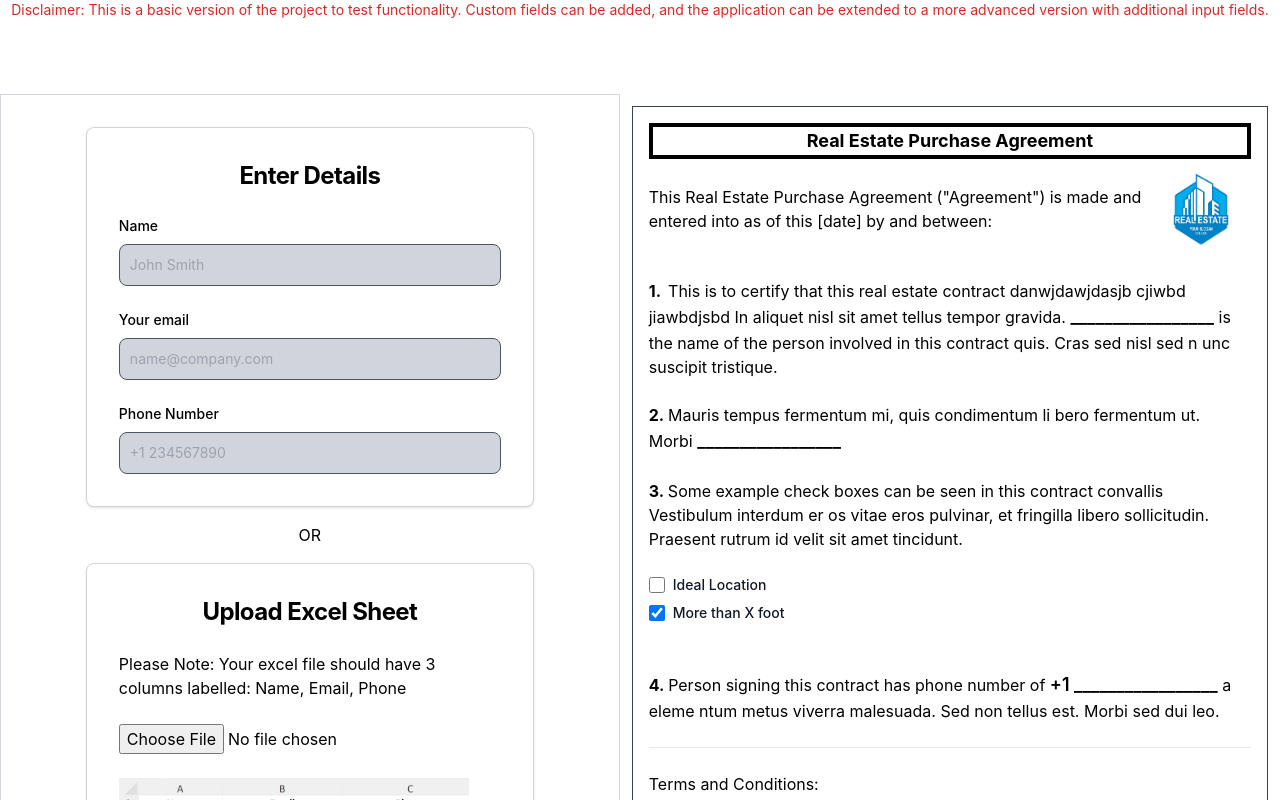
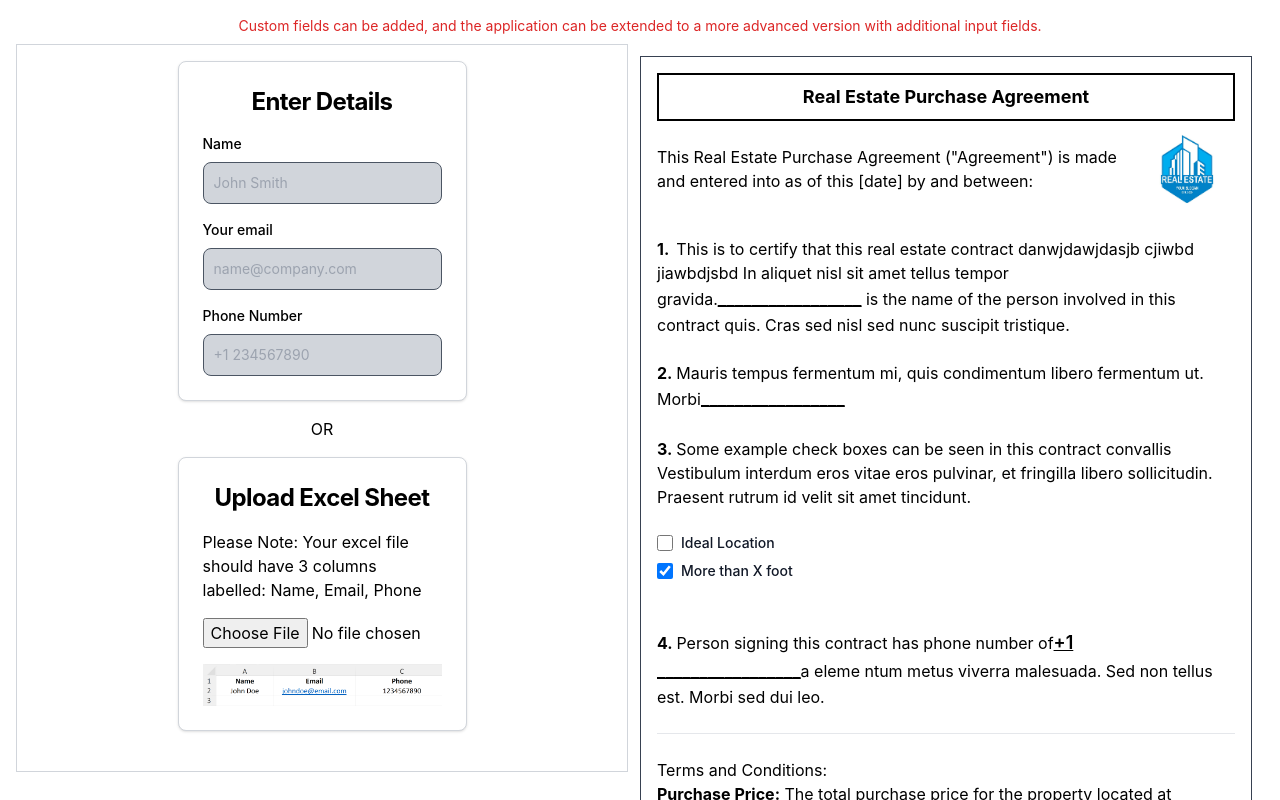
Before and after one commit to jvalaj/signmyproperty, a React (Create React App) app in the folder contract-demo/: page / in a window 1280 px wide. Shown: the top 800 px of the page. Built offline with nearby package versions, Linux system fonts and the light colour scheme.

Commit message:
responsive

```diff
--- a/contract-demo/src/components/pdf.js
+++ b/contract-demo/src/components/pdf.js
@@ -2,19 +2,22 @@ import React, { useEffect, useRef, useState } from "react";
 import { useForm } from "../context/formData";
 import html2canvas from 'html2canvas';
 import jsPDF from 'jspdf';
-import pic from "./pic.jpg"
+import pic from "./pic.jpg";
 import ex from "./ex.png";
-import stamp from "./stamp.avif"
-import sig from "./signature.jpg"
+import stamp from "./stamp.avif";
+import sig from "./signature.jpg";
 import * as XLSX from 'xlsx';
+
 const ContractPdf = () => {
+    const pdfRef = useRef();
+    const [data, setData] = useState(null);
+    const [name, setName, email, setEmail, phone, setPhone] = useForm();
 
-    const pdfRef = useRef()
     const downloadPDF = () => {
         const input = pdfRef.current;
         html2canvas(input).then((canvas) => {
             const imgData = canvas.toDataURL('image/png');
-            const pdf = new jsPDF('p', 'mm', 'a4', true);
+            const pdf = new jsPDF('p', 'mm', 'a4');
             const pdfWidth = pdf.internal.pageSize.getWidth();
             const pdfHeight = pdf.internal.pageSize.getHeight();
             const imgWidth = canvas.width;
@@ -35,10 +38,6 @@ const ContractPdf = () => {
         e.target.value = null;  // Reset the file input
     };
 
-    const [data, setData] = useState(null);
-    const [datafromexcel, setExcelData] = useState(null);
-
-    // handle File
     const handleFile = (e) => {
         let selectedFile = e.target.files[0];
         let reader = new FileReader();
@@ -51,133 +50,85 @@ const ContractPdf = () => {
             const worksheet = wb.Sheets[worksheetName];
             const parseddata = XLSX.utils.sheet_to_json(worksheet);
             console.log(parseddata);
-            setData(parseddata);  // Setting the parsed data to `data` state
+            setData(parseddata);
         }
     }
 
+    return (
+        <div className="container mx-auto p-4">
+            <p className="text-sm text-red-600 text-center mb-2">
+                Custom fields can be added, and the application can be extended to a more advanced version with additional input fields.
+            </p>
+            <div className="flex flex-col lg:flex-row w-full">
 
-    const [name, setName,
-        email, setEmail,
-        phone, setPhone,
-    ] = useForm()
-    return (
-        <div>
-            <p className="text-sm text-red-600 text-center mb-2">
-                Disclaimer: This is a basic version of the project to test functionality. Custom fields can be added, and the application can be extended to a more advanced version with additional input fields.
-            </p>
-            <marquee>
-                <div className="flex flex-row gap-[10rem]">
-                    <div className="flex justify-center flex-row bg-blue-600 w-1/5 p-2 rounded-lg">
-                        <img src="./logo.png" className="rounded-full" height={60} width={50} />
-                        <p className="text-lg ml-3 mt-2 text-white">  EstateReal</p>
-                    </div>
+                <section className="bg-white border flex-1 h-full border-gray-300 p-4">
+                    <div className="flex flex-col items-center justify-center gap-4 mx-auto">
 
-                    <div className="flex justify-center flex-row bg-blue-600 w-1/5 p-2 rounded-lg">
-                        <img src="./logo.png" className="rounded-full" height={60} width={50} />
-                        <p className="text-lg ml-3 mt-2 text-white">  EstateReal</p>
-                    </div>
-
-                    <div className="flex justify-center flex-row bg-blue-600 w-1/5 p-2 rounded-lg">
-                        <img src="./logo.png" className="rounded-full" height={60} width={50} />
-                        <p className="text-lg ml-3 mt-2 text-white">  EstateReal</p>
-                    </div>
-
-
-
-                </div>
-
-
-
-            </marquee>
-            <div className="flex flex-row w-screen">
-
-                <section className="bg-white border w-full h-screen border-gray-300">
-
-                    <div className=" flex flex-col items-center justify-center px-6 py-8 gap-4 mx-auto ">
-
-                        <div className="w-full rounded-lg shadow border md:mt-0 sm:max-w-md xl:p-0 bg-white border-gray-300">
-                            <div className="p-6 space-y-4 md:space-y-6 sm:p-8">
-                                <h1 className="text-xl block text-center font-bold leading-tight tracking-tight md:text-2xl ">
+                        <div className="w-full md:w-2/3 lg:w-1/2 rounded-lg shadow border bg-white border-gray-300">
+                            <div className="p-6 space-y-4">
+                                <h1 className="text-xl text-center font-bold leading-tight tracking-tight md:text-2xl ">
                                     Enter Details
                                 </h1>
-                                <form className="space-y-4 md:space-y-6" >
+                                <form className="space-y-4">
                                     <div>
-                                        <label htmlFor="email" className="block mb-2 text-sm font-medium ">Name</label>
+                                        <label htmlFor="name" className="block mb-2 text-sm font-medium ">Name</label>
                                         <input value={name}
                                             onChange={(e) => setName(e.target.value)}
-                                            type=""
-                                            name=""
-                                            id=""
-                                            className=" sm:text-sm rounded-lg block w-full p-2.5 bg-gray-300 border border-gray-600 placeholder-gray-400 text- "
+                                            type="text"
+                                            name="name"
+                                            id="name"
+                                            className="sm:text-sm rounded-lg block w-full p-2.5 bg-gray-300 border border-gray-600 placeholder-gray-400"
                                             placeholder="John Smith"
                                             required />
                                     </div>
                                     <div>
-                                        <label htmlFor="email" className="block mb-2 text-sm font-medium text-">Your email</label>
+                                        <label htmlFor="email" className="block mb-2 text-sm font-medium">Your email</label>
                                         <input value={email}
                                             onChange={(e) => setEmail(e.target.value)}
-                                            type=""
-                                            name=""
-                                            id=""
-                                            className=" sm:text-sm rounded-lg block w-full p-2.5 bg-gray-300 border border-gray-600 placeholder-gray-400 text- "
+                                            type="email"
+                                            name="email"
+                                            id="email"
+                                            className="sm:text-sm rounded-lg block w-full p-2.5 bg-gray-300 border border-gray-600 placeholder-gray-400"
                                             placeholder="name@company.com"
                                             required />
                                     </div>
                                     <div>
-                                        <label htmlFor="email" className="block mb-2 text-sm font-medium text-">Phone Number</label>
+                                        <label htmlFor="phone" className="block mb-2 text-sm font-medium">Phone Number</label>
                                         <input value={phone}
                                             onChange={(e) => setPhone(e.target.value)}
-                                            type=""
-                                            name=""
-                                            id=""
-                                            className=" sm:text-sm rounded-lg block w-full p-2.5 bg-gray-300 border border-gray-600 placeholder-gray-400 text- "
+                                            type="tel"
+                                            name="phone"
+                                            id="phone"
+                                            className="sm:text-sm rounded-lg block w-full p-2.5 bg-gray-300 border border-gray-600 placeholder-gray-400"
                                             placeholder="+1 234567890"
                                             required />
                                     </div>
-
                                 </form>
                             </div>
                         </div>
-                        <div>
-                            OR
-                        </div>
-                        <div className="w-full mt-4  rounded-lg shadow border md:mt-0 sm:max-w-md xl:p-0 bg-white border-gray-300">
-                            <div className="p-6 space-y-4 md:space-y-6 sm:p-8">
-                                <h1 className="text-xl block text-center font-bold leading-tight tracking-tight md:text-2xl ">
+                        <div className="text-center">OR</div>
+                        <div className="w-full md:w-2/3 lg:w-1/2 rounded-lg shadow border bg-white border-gray-300">
+                            <div className="p-6 space-y-4">
+                                <h1 className="text-xl text-center font-bold leading-tight tracking-tight md:text-2xl ">
                                     Upload Excel Sheet
                                 </h1>
-                                <p>Please Note: Your excel file should have 3 columns labelled: Name, Email, Phone
-                                </p>
-                                <form className="space-y-4 md:space-y-6" >
+                                <p>Please Note: Your excel file should have 3 columns labelled: Name, Email, Phone</p>
+                                <form className="space-y-4">
                                     <div>
-
-                                        <input
-                                            onChange={handleFile}
-                                            type="file"
-                                            required /> <br />
+                                        <input onChange={handleFile} type="file" required />
                                         <button className={data ? "bg-red-500 px-2 py-1 mt-2 rounded-lg text-white" : "hidden"} onClick={resetForm}>Cancel</button>
                                     </div>
                                 </form>
-                                <img className="mt-3" src={ex}
-                                    height={350}
-                                    width={350}
-                                />
+                                <img className="mt-3 max-w-full" src={ex} alt="example" />
                             </div>
                         </div>
                         <div className="w-full text-center mt-2">
-                            <button className={name && email && phone ? "mx-auto p-2 rounded-lg w-[28rem] bg-green-500 text-white shadow-xl" : "hidden"} onClick={downloadPDF}>Download Now</button>
+                            <button className={name && email && phone ? "mx-auto p-2 rounded-lg w-full lg:w-[28rem] bg-green-500 text-white shadow-xl" : "hidden"} onClick={downloadPDF}>Download Now</button>
                         </div>
-
                     </div>
                 </section>
 
-
-
-
-
-
-                <div className="bg-white w-full p-4 m-3 border border-gray-700" ref={pdfRef}>
-
+                <div className="bg-white p-4 m-3 border border-gray-700 flex-1" ref={pdfRef}>
                     <div>
                         {data?.map((item) => (
                             <div key={item?.Id}>
@@ -188,85 +139,50 @@ const ContractPdf = () => {
                         ))}
                     </div>
 
-                    <p className="text-center font-bold border-black border-4 text-lg">Real Estate Purchase Agreement</p>
+                    <p className="text-center font-bold border-black border-2 p-2 text-lg">Real Estate Purchase Agreement</p>
 
                     <div className="flex justify-between items-center">
-                        <h1 className="text">   <p>This Real Estate Purchase Agreement ("Agreement") is made and entered into as of this [date] by and between:</p></h1>
-                        <img src={pic}
-                            height={100}
-                            width={100} />
+                        <h1 className="text">
+                            <p>This Real Estate Purchase Agreement ("Agreement") is made and entered into as of this [date] by and between:</p>
+                        </h1>
+                        <img src={pic} alt="pic" className="max-h-24" />
                     </div>
                     <p className="pr-4 mt-5">
-                        <span className="font-bold">1.    &nbsp;</span>
-
+                        <span className="font-bold">1. &nbsp;</span>
                         This is to certify that this real estate contract danwjdawjdasjb cjiwbd jiawbdjsbd
                         In aliquet nisl sit amet tellus tempor gravida.
-                        <span className="font-semibold text-lg " >
-                            &nbsp;
-                            {name ?
-                                <span className="capitalize underline">
-                                    {name}
-                                </span> :
-                                "_________________"}
-                            &nbsp;
-                        </span>
-                        is the name of the person involved in this contract quis. Cras sed nisl sed n
-                        unc suscipit tristique.
-
+                        <span className="font-semibold text-lg underline">{name || "_________________"}</span>
+                        &nbsp;is the name of the person involved in this contract quis. Cras sed nisl sed nunc suscipit tristique.
                         <br />
                         <br />
                         <span className="font-bold">2.&nbsp;</span>
-
-
-                        Mauris tempus fermentum mi, quis condimentum li
-                        bero fermentum ut. Morbi
-                        <span className="font-semibold text-lg " >
-                            &nbsp;
-                            {email ?
-                                <span className="underline">
-                                    {email}
-                                </span> :
-                                "_________________"}
-                            &nbsp;
-                        </span>
-
+                        Mauris tempus fermentum mi, quis condimentum libero fermentum ut. Morbi
+                        <span className="font-semibold text-lg underline">{email || "_________________"}</span>
                         <br />
                         <br />
                         <span className="font-bold">3.&nbsp;</span>
                         Some example check boxes can be seen in this contract
-                        convallis Vestibulum interdum er
-                        os vitae eros pulvinar, et fringilla libero sollicitudin. Praesent rutrum id velit sit amet
-                        tincidunt.
-
-
+                        convallis Vestibulum interdum eros vitae eros pulvinar, et fringilla libero sollicitudin. Praesent rutrum id velit sit amet tincidunt.
                         <div className="mt-6">
                             <div className="flex items-center mb-2">
-                                <input id="default-checkbox" type="checkbox" defaultValue className="w-4 h-4 text-blue-600 bg-gray-100 border-gray-300 rounded focus:ring-blue-500 " />
-                                <label htmlFor="default-checkbox" className="ml-2 text-sm font-medium text-gray-900 ">Ideal Location</label>
+                                <input id="default-checkbox" type="checkbox" className="w-4 h-4 text-blue-600 bg-gray-100 border-gray-300 rounded focus:ring-blue-500" />
+                                <label htmlFor="default-checkbox" className="ml-2 text-sm font-medium text-gray-900">Ideal Location</label>
                             </div>
                             <div className="flex items-center">
-                                <input defaultChecked id="checked-checkbox" type="checkbox" defaultValue className="w-4 h-4 text-blue-600 bg-gray-100 border-gray-300 rounded focus:ring-blue-500 dark:focus:ring-blue-600 dark:ring-offset-gray-800 focus:ring-2 dark:bg-gray-700 dark:border-gray-600" />
-                                <label htmlFor="checked-checkbox" className="ml-2 text-sm font-medium text-gray-900 ">More than X foot</label>
+                                <input defaultChecked id="checked-checkbox" type="checkbox" className="w-4 h-4 text-blue-600 bg-gray-100 border-gray-300 rounded focus:ring-blue-500" />
+                                <label htmlFor="checked-checkbox" className="ml-2 text-sm font-medium text-gray-900">More than X foot</label>
                             </div>
                         </div>
-
                         <br />
                         <br />
                         <span className="font-bold">4.&nbsp;</span>
                         Person signing this contract has phone number of
-                        <span className="font-semibold text-lg " >
-                            &nbsp;
-                            {phone ?
-                                <span className="underline">
-                                    +1 {phone}
-                                </span> :
-                                "+1 _________________"}
-                            &nbsp;
-                        </span>
-
-                        a eleme
-                        ntum metus viverra malesuada. Sed non tellus est. Morbi sed dui leo.</p>
-                    <br /><hr /><br />
+                        <span className="font-semibold text-lg underline">+1 {phone || "_________________"}</span>
+                        a eleme ntum metus viverra malesuada. Sed non tellus est. Morbi sed dui leo.
+                    </p>
+                    <br />
+                    <hr />
+                    <br />
                     <h2>Terms and Conditions:</h2>
                     <ul>
                         <li><strong>Purchase Price:</strong> The total purchase price for the property located at ("Property") shall be , payable as follows: [Payment Terms].</li>
@@ -280,35 +196,16 @@ const ContractPdf = () => {
                             </ul>
                         </li>
                     </ul>
-
-                    <div className="flex  flex-row mt-5 mb-0 justify-between">
-                        <img className="mt-3" src={stamp}
-                            height={150}
-                            width={150}
-                        />
-                        <img className="mt-3" src={sig}
-                            height={150}
-                            width={150}
-                        />
+                    <div className="flex flex-wrap justify-between items-center mt-5 mb-0">
+                        <img className="mt-3 max-h-24" src={stamp} alt="stamp" />
+                        <img className="mt-3 max-h-24" src={sig} alt="signature" />
                     </div>
-
-
-
-
-
                     <p>Hereinafter collectively referred to as "Parties" and individually as a "Party".</p>
-
-                    d
-
                     <p>IN WITNESS WHEREOF, the Parties have executed this Agreement as of the day and year first above written.</p>
-
-
                 </div>
-
             </div>
         </div>
-
-
     )
 }
-export default ContractPdf
+
+export default ContractPdf;
```
Also changed, not shown: 1 other file (tests, documents, lock files or other folders).
